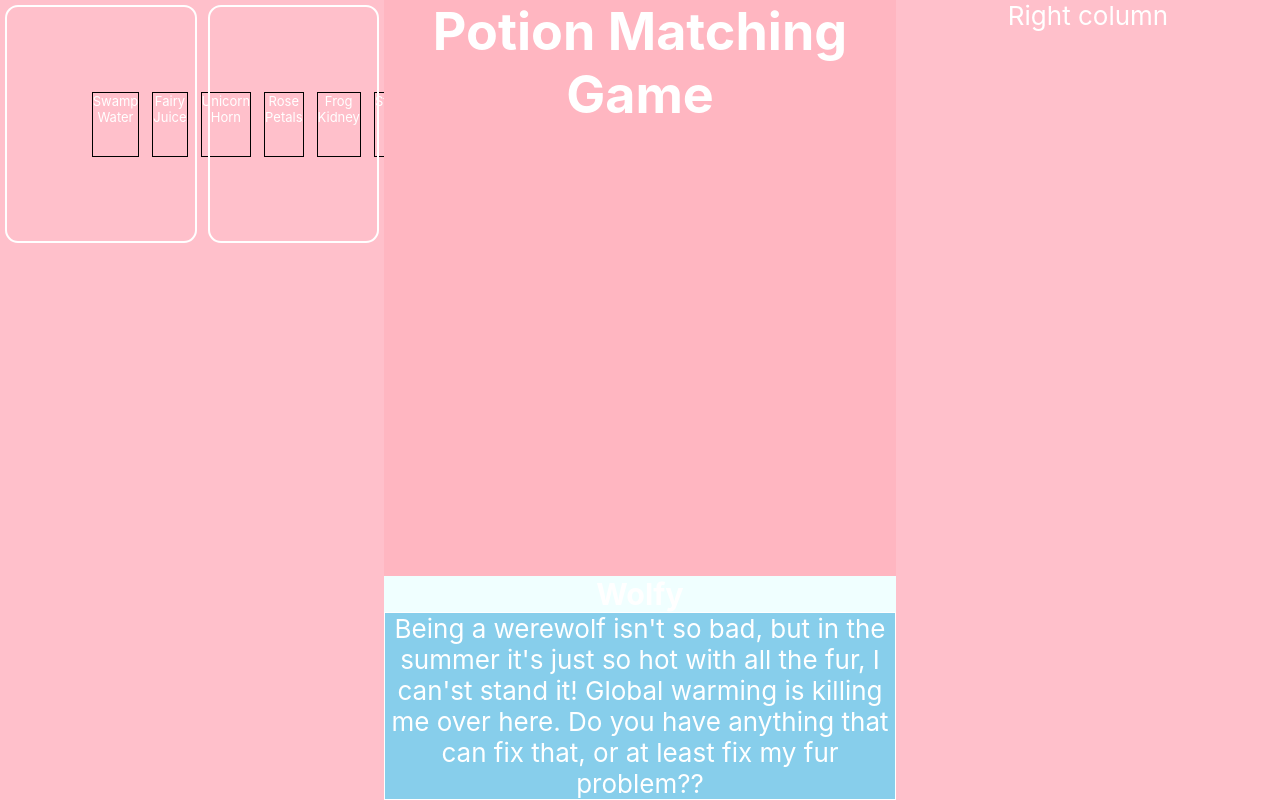
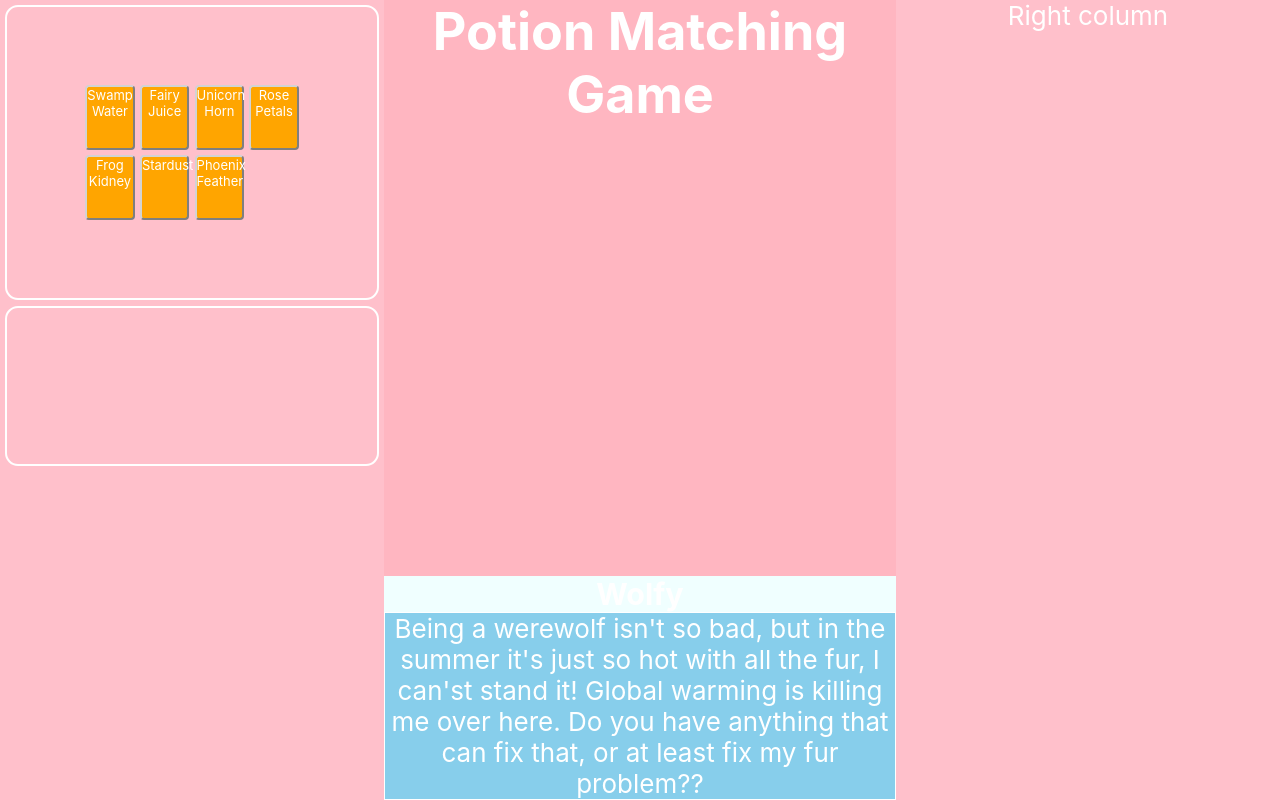
Before and after one commit to ALW93/gmtk2021, a React (Create React App) app: page / in a window 1280 px wide. Built offline with nearby package versions, Linux system fonts and the light colour scheme.

Commit message:
Fix some styling

```diff
--- a/src/styles/components/_Combiner.scss
+++ b/src/styles/components/_Combiner.scss
@@ -2,12 +2,12 @@
   display: flex;
 
   .ingredient {
-    color: black;
-    border: 1px solid white;
-    background-color: rgb(228, 217, 217);
-    margin: 0.5em;
+    background-color: rgb(146, 203, 180);
+    border: 2px outset rgb(211, 211, 211);
+    border-radius: 0.3em;
     width: 5em;
     height: 5em;
     font-size: small;
+    margin: 1em;
   }
 }
--- a/src/styles/components/_Ingredient.scss
+++ /dev/null
@@ -1,11 +0,0 @@
-.ingredientContainer {
-  display: flex;
-
-  .ingredient {
-    border: 1px solid black;
-    margin: 0.5em;
-    width: 5em;
-    height: 5em;
-    font-size: small;
-  }
-}
--- /dev/null
+++ b/src/styles/components/_Ingredients.scss
@@ -0,0 +1,15 @@
+.ingredientContainer {
+  display: grid;
+  grid-template-columns: 1fr 1fr 1fr 1fr;
+  gap: 0.2em;
+
+  .ingredient {
+    background-color: orange;
+    border-radius: 0.3em;
+    border: 2px outset rgb(211, 211, 211);
+
+    min-width: 2em;
+    height: 5em;
+    font-size: small;
+  }
+}
--- a/src/styles/components/_Workbench.scss
+++ b/src/styles/components/_Workbench.scss
@@ -1,11 +1,9 @@
 .WorkbenchContainer {
-  display: flex;
   min-width: 100%;
 
   > div {
     margin: 0.2em;
     padding: 3em;
-    width: 50%;
     border: 2px solid white;
     border-radius: 0.5em;
   }
--- a/src/styles/main.scss
+++ b/src/styles/main.scss
@@ -1,10 +1,10 @@
-@import 'utils/variables';
-@import 'utils/reset';
+@import "utils/variables";
+@import "utils/reset";
 
-@import 'layout/grid';
+@import "layout/grid";
 
-@import 'components/App';
-@import 'components/Npc';
-@import 'components/Combiner';
-@import 'components/Workbench';
-@import 'components/Ingredient';
+@import "components/App";
+@import "components/Npc";
+@import "components/Combiner";
+@import "components/Workbench";
+@import "components/Ingredients";
```
